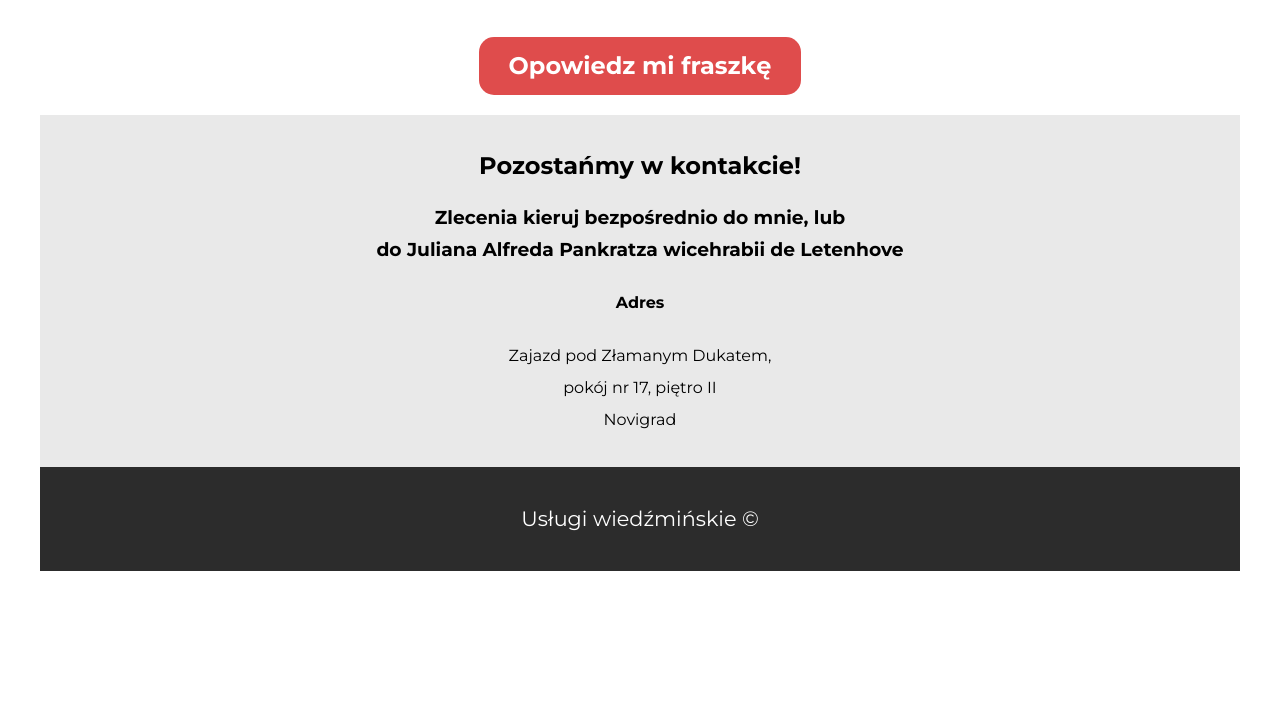
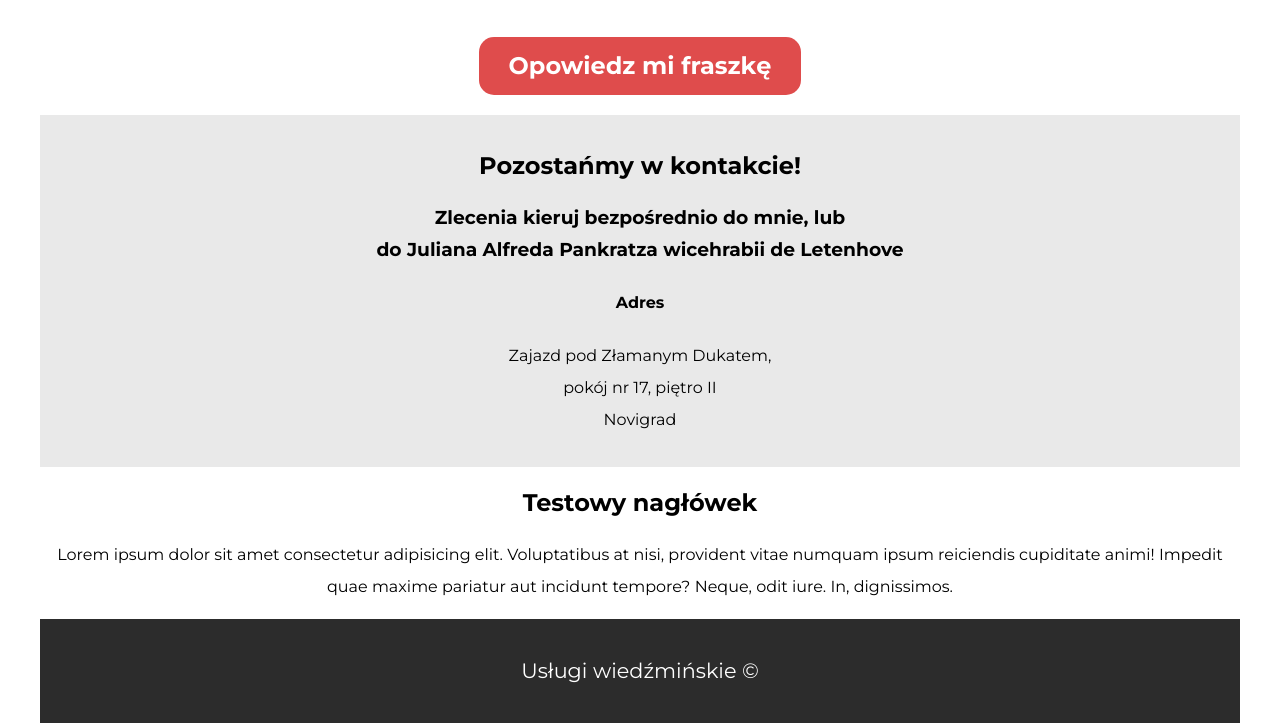
Before and after one commit to sylwiak2777/Geralt-of-Rivia, a plain HTML site: page index.html in a window 1280 px wide. Shown: the part 1917-2640 px from the top of the page. Before the commit the page ends 2488 px from the top, so only its background shows below. Drawn offline with nearby package versions, Linux system fonts and the light colour scheme.

Commit message:
Added new test section

```diff
--- a/index.html
+++ b/index.html
@@ -207,6 +207,15 @@
           Novigrad
         </p>
       </section>
+      <section class="section">
+        <h2 class="section__subHeader">Testowy nagłówek</h2>
+        <p class="section__paragraph">
+          Lorem ipsum dolor sit amet consectetur adipisicing elit. Voluptatibus
+          at nisi, provident vitae numquam ipsum reiciendis cupiditate animi!
+          Impedit quae maxime pariatur aut incidunt tempore? Neque, odit iure.
+          In, dignissimos.
+        </p>
+      </section>
     </main>
     <footer class="section-footer">
       <p>Usługi wiedźmińskie ©</p>
```
